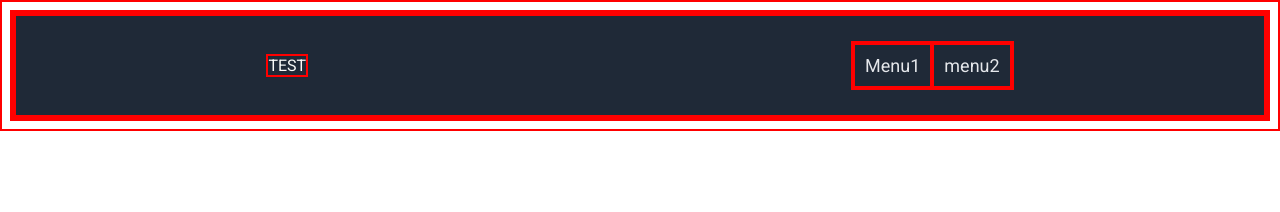
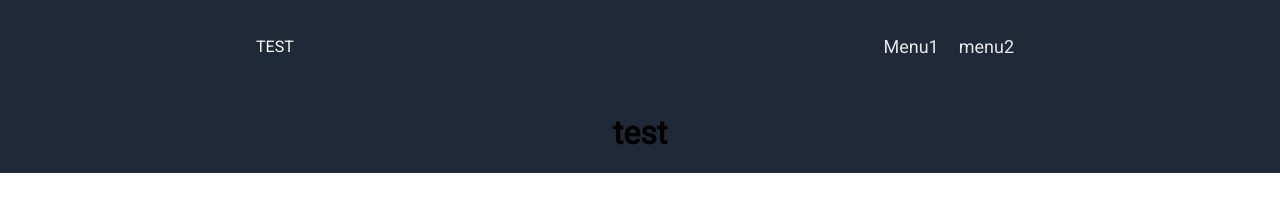
Before and after one commit to 12nuskek/MyFirstLandingPage, a plain HTML site: page index.html in a window 1280 px wide. Drawn offline with Linux system fonts and the light colour scheme.

Commit message:
updated css border

```diff
--- a/index.html
+++ b/index.html
@@ -20,5 +20,9 @@
            </div>
        </div>
    </div>
+   <div class="container">
+       <h1>test</h1>
+
+   </div>
 </body>
 </html>
--- a/styles.css
+++ b/styles.css
@@ -1,10 +1,14 @@
-/* styles.css */
+/* styles.css
+
+    border: 2px solid red;
+
+
+*/
 
 * {
-    border: 2px solid red;
     font-family: 'Roboto', arial;
   }
-*/
+
 
 /* Makes the body of the page the full width and sets the background color to white and font */
 body {
```
